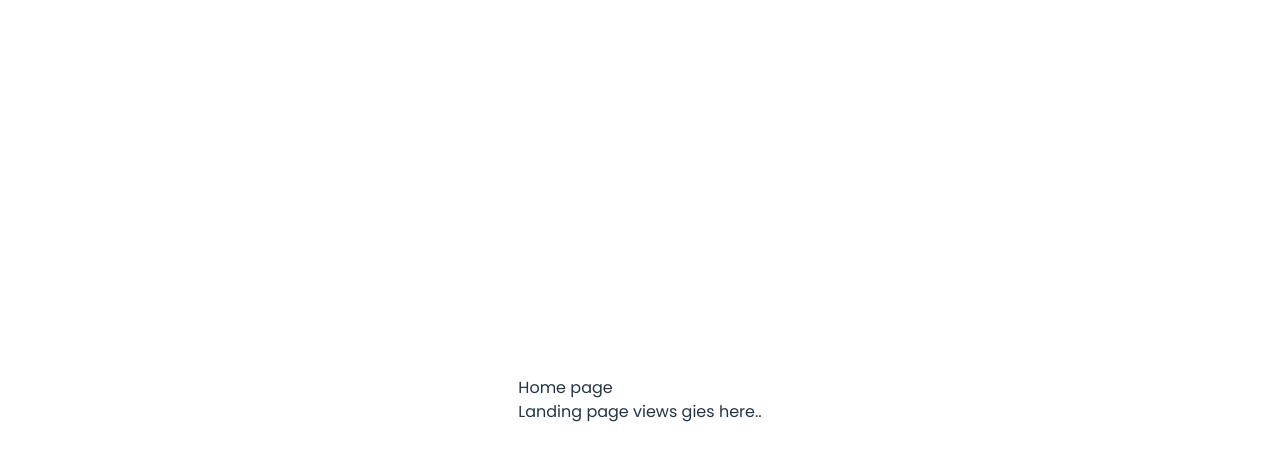
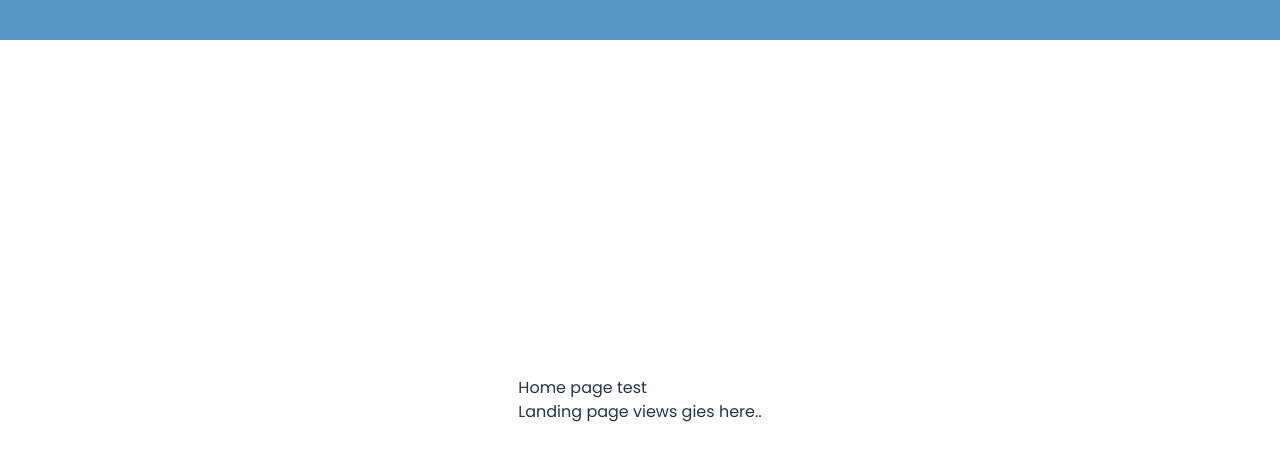
Before and after one commit to sarang-cabot/hackathon, a React (Vite) app: page / in a window 1280 px wide. Shown: the top 460 px of the page. Built offline with nearby package versions, Linux system fonts and the light colour scheme.

Commit message:
feat: added layout

```diff
--- a/src/App.jsx
+++ b/src/App.jsx
@@ -1,20 +1,19 @@
-import { createBrowserRouter, RouterProvider } from "react-router-dom";
+import { BrowserRouter, Routes, Route } from "react-router-dom";
 import ProfileBox from "./components/ProfileBox";
 import Home from "./components/home/index";
-
-const router = createBrowserRouter([
-  {
-    path: "/profile",
-    element: <ProfileBox/>,
-  },
-  {
-    path: "/",
-    element: <Home/>,
-  },
-]);
+import Layout from "./components/layout/index";
 
 function App() {
-  return <RouterProvider router={router} />;
+  return (
+    <BrowserRouter>
+      <Routes>
+        <Route path="/" element={<Layout />}>
+          <Route index element={<Home />} />
+          <Route path="/profile" element={<ProfileBox />} />
+        </Route>
+      </Routes>
+    </BrowserRouter>
+  );
 }
 
 export default App;
--- a/src/components/home/index.jsx
+++ b/src/components/home/index.jsx
@@ -3,7 +3,7 @@ import React from "react";
 function Home() {
   return (
     <div>
-      <div>Home page</div>
+      <div>Home page test</div>
       <div>Landing page views gies here..</div>
     </div>
   );
--- /dev/null
+++ b/src/components/layout/index.jsx
@@ -0,0 +1,29 @@
+import React from "react";
+import { Outlet, useLocation } from "react-router-dom";
+function Layout() {
+  const location = useLocation();
+
+  return (
+    <div>
+      <div
+        style={{
+          width: "100%",
+          height: "40px",
+          backgroundColor: "#5697C6",
+          position: "absolute",
+          top: 0,
+          left: 0,
+          display: "flex",
+          alignItems: "center",
+        }}
+      >
+        <div style={{ color: "white", marginLeft: "10px" }}>
+          {location.pathname.replace("/", "")}
+        </div>
+      </div>
+      <Outlet />
+    </div>
+  );
+}
+
+export default Layout;
--- a/src/index.css
+++ b/src/index.css
@@ -25,10 +25,6 @@ a:hover {
 
 body {
   margin: 0;
-  display: flex;
-  place-items: center;
-  min-width: 320px;
-  min-height: 100vh;
   padding: 0;
 }
 
```
